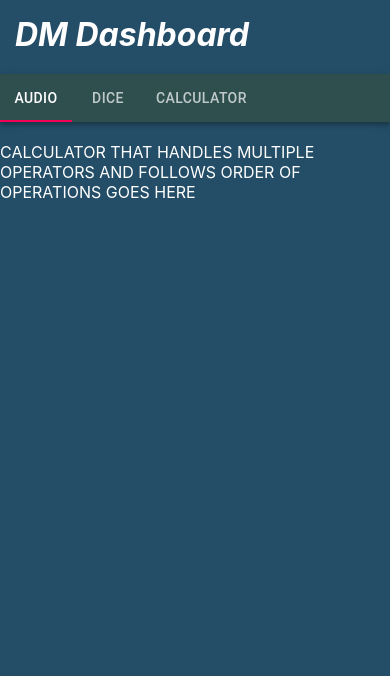
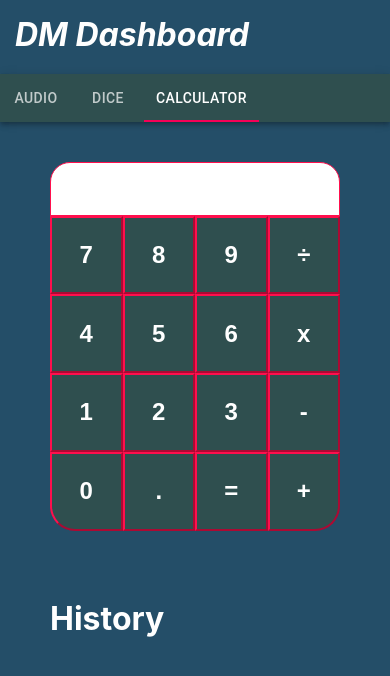
Before and after one commit to kai-peterson/dm-dashboard-react, a React (Create React App) app: page /calculator in a window 390 px wide. Shown: the top 676 px of the page. Built offline with nearby package versions, Linux system fonts and the light colour scheme.

Commit message:
outline for calculator and history fully styled, responsive down to 320px

```diff
--- a/src/components/App/App.css
+++ b/src/components/App/App.css
@@ -30,6 +30,7 @@ button:active {
   transition: ease-in-out 10ms;
 }
 
-button:focus {
+button:focus,
+input:focus {
   outline: 0;
 }
--- a/src/components/App/App.js
+++ b/src/components/App/App.js
@@ -1,6 +1,6 @@
 import React from 'react';
 import './App.css';
-import { BrowserRouter as Router, Route, Redirect } from 'react-router-dom';
+import { BrowserRouter as Router, Route } from 'react-router-dom';
 
 import NavBar from '../Nav/Nav';
 import AudioDashboard from '../AudioDashboard/AudioDashboard';
--- a/src/components/AudioDashboard/AudioDashboard.js
+++ b/src/components/AudioDashboard/AudioDashboard.js
@@ -1,4 +1,4 @@
-import React, { useState } from 'react';
+import React from 'react';
 import './AudioDashboard.css';
 
 function AudioDashboard() {
--- a/src/components/Calculator/Calculator.css
+++ b/src/components/Calculator/Calculator.css
@@ -0,0 +1,84 @@
+.calculator-container {
+    display: grid;
+    grid-template-columns: 1fr 1fr;
+    grid-gap: 30px;
+    padding: 50px;
+    padding-top: 20px;
+    height: 675px;
+    margin: 0 auto;
+}
+
+.calculator-container div {
+    max-height: 100%;
+    max-width: 550px;
+}
+
+.calculator-container button,
+.calculator-container input {
+    border-color: rgb(255, 15, 77);
+}
+
+.calculator-container button {
+    width: 25%;
+    height: 21%;
+    border-radius: 0;
+    font-size: 250%;
+}
+
+.calculator-container input {
+    width: calc(90% - 1.75px);
+    margin: 0;
+    border: 1px rgb(255, 15, 77) solid;
+    border-top-left-radius: 20px;
+    border-top-right-radius: 20px;
+    padding: 5% 5%;
+    height: 6%;
+    max-width: 100%;
+}
+
+.calculator-container .bottom-left {
+    border-bottom-left-radius: 25px;
+}
+
+.calculator-container .bottom-right {
+    border-bottom-right-radius: 25px;
+}
+
+@media only screen and (max-width: 1000px) {
+    .calculator-container {
+        grid-template-columns: 1fr;
+        max-width: 500px;
+        height: 100%;
+    }
+    .calculator-conatiner div {
+        display: flex;
+        justify-content: center;
+        align-items: center;
+    }
+}
+
+@media only screen and (max-width: 600px) {
+    /* .calculator-container {
+        padding-left: 10px;
+        padding-right: 10px;
+    } */
+    .calculator-container button {
+        font-size: 150%;
+    }
+}
+
+@media only screen and (max-width: 480px) {
+    .calculator-container div {
+        height: 450px;
+    }
+}
+
+@media only screen and (max-width: 420px) {
+    .calculator-container div {
+        height: 375px;
+    }
+}
+
+.calculator {
+    margin: 0 auto;
+}
--- a/src/components/Calculator/Calculator.js
+++ b/src/components/Calculator/Calculator.js
@@ -1,9 +1,31 @@
-import React, { useState } from 'react'
+import React, { useState } from 'react';
+import './Calculator.css'
 
 function Calculator() {
     return (
-        <div>
-            CALCULATOR THAT HANDLES MULTIPLE OPERATORS AND FOLLOWS ORDER OF OPERATIONS GOES HERE
+        <div className="calculator-container">
+            <div className="calculator">
+                <input />
+                <button className="top-left">7</button>
+                <button>8</button>
+                <button>9</button>
+                <button className="top-right">÷</button>
+                <button>4</button>
+                <button>5</button>
+                <button>6</button>
+                <button>x</button>
+                <button>1</button>
+                <button>2</button>
+                <button>3</button>
+                <button>-</button>
+                <button className="bottom-left">0</button>
+                <button>.</button>
+                <button>=</button>
+                <button className="bottom-right">+</button>
+            </div>
+            <div className="calc-history">
+                <h1>History</h1>
+            </div>
         </div>
     )
 }
--- a/src/components/DiceRoller/DiceRoller.js
+++ b/src/components/DiceRoller/DiceRoller.js
@@ -13,9 +13,7 @@ function DiceRoller() {
     useEffect(() => {
         axios.get('http://localhost:8080/rolls/history')
             .then((response) => {
-                setHistory(response.data)
-                console.log(history);
-
+                setHistory(response.data);
             })
             .catch((error) => {
                 console.log(error);
@@ -98,7 +96,7 @@ function DiceRoller() {
             {dice[0] &&
                 <div className="dice-display-container">
                     <div className={`dice-display ${fade ? 'fade-in' : 'fade-out'}`}>
-                        {dice.map((die) => <div><img src={`/images/d${die}.png`} /></div>)}
+                        {dice.map((die, i) => <div key={i}><img src={`/images/d${die}.png`} alt={`${die}-sided die icon`}/></div>)}
                     </div>
                     {rolls[0] &&
                         <div className={`rolls-display ${fade ? 'fade-in' : 'fade-out'}`}>
@@ -121,12 +119,13 @@ function DiceRoller() {
                 <div className="roll-history-container fade-in">
                     <h1>History</h1>
                     {history.map((roll) =>
-                    <ul>
+                    <ul key={roll.id}>
                         <h2>{roll.rolls.split(', ').join(' + ') + ' = ' + roll.result}</h2>
                     </ul>
                     )}
                 </div>
             }
+
         </div >
     )
 }
--- a/src/components/Nav/Nav.js
+++ b/src/components/Nav/Nav.js
@@ -1,14 +1,24 @@
-import React, { useState } from 'react';
+import React, { useState, useEffect } from 'react';
+import { useHistory, useLocation } from 'react-router-dom';
 import './Nav.css';
-import { useHistory } from 'react-router-dom';
 import AppBar from '@material-ui/core/AppBar';
 import Tabs from '@material-ui/core/Tabs';
 import Tab from '@material-ui/core/Tab';
 
 function Nav() {
+    const { pathname } = useLocation();
+    const history = useHistory();
     const [value, setValue] = useState(0);
-    const history = useHistory();
 
+    // keep correct tab selected on refresh
+    // not the best solution but it works
+    useEffect( () => {
+        if (pathname === '/dice') {
+            setValue(1);
+        } else if (pathname === '/calculator') {
+            setValue(2);
+        }
+    }, [pathname])
 
     const handleChange = (event, newValue) => {
         setValue(newValue);
```
